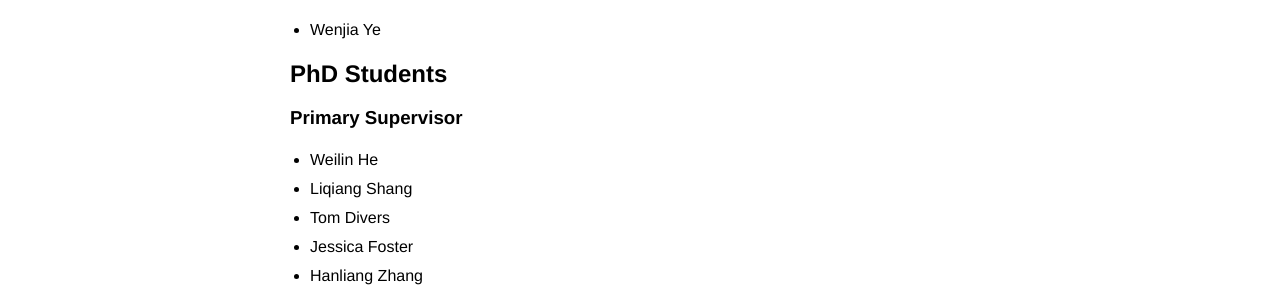
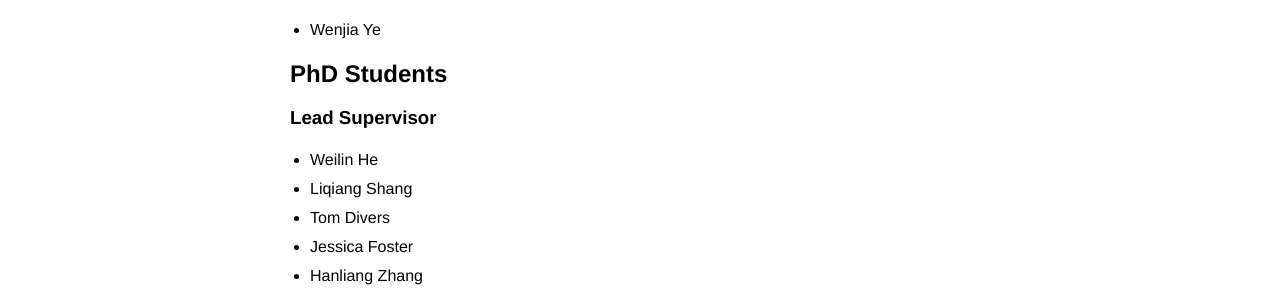
Before and after one commit to mengwangoxf/mengwangoxf.github.io, a Jekyll site: the page built from team.md, in a window 1280 px wide. Shown: the part 246-542 px from the top of the page. Built offline with Jekyll 4.4.1, drawn with Linux system fonts in a browser that asks for light colours.

Commit message:
Update team.md

```diff
--- a/team.md
+++ b/team.md
@@ -8,7 +8,7 @@ title: Team
 
 ## PhD Students
 
-### Primary Supervisor
+### Lead Supervisor
 * Weilin He
 * Liqiang Shang
 * Tom	Divers
```
